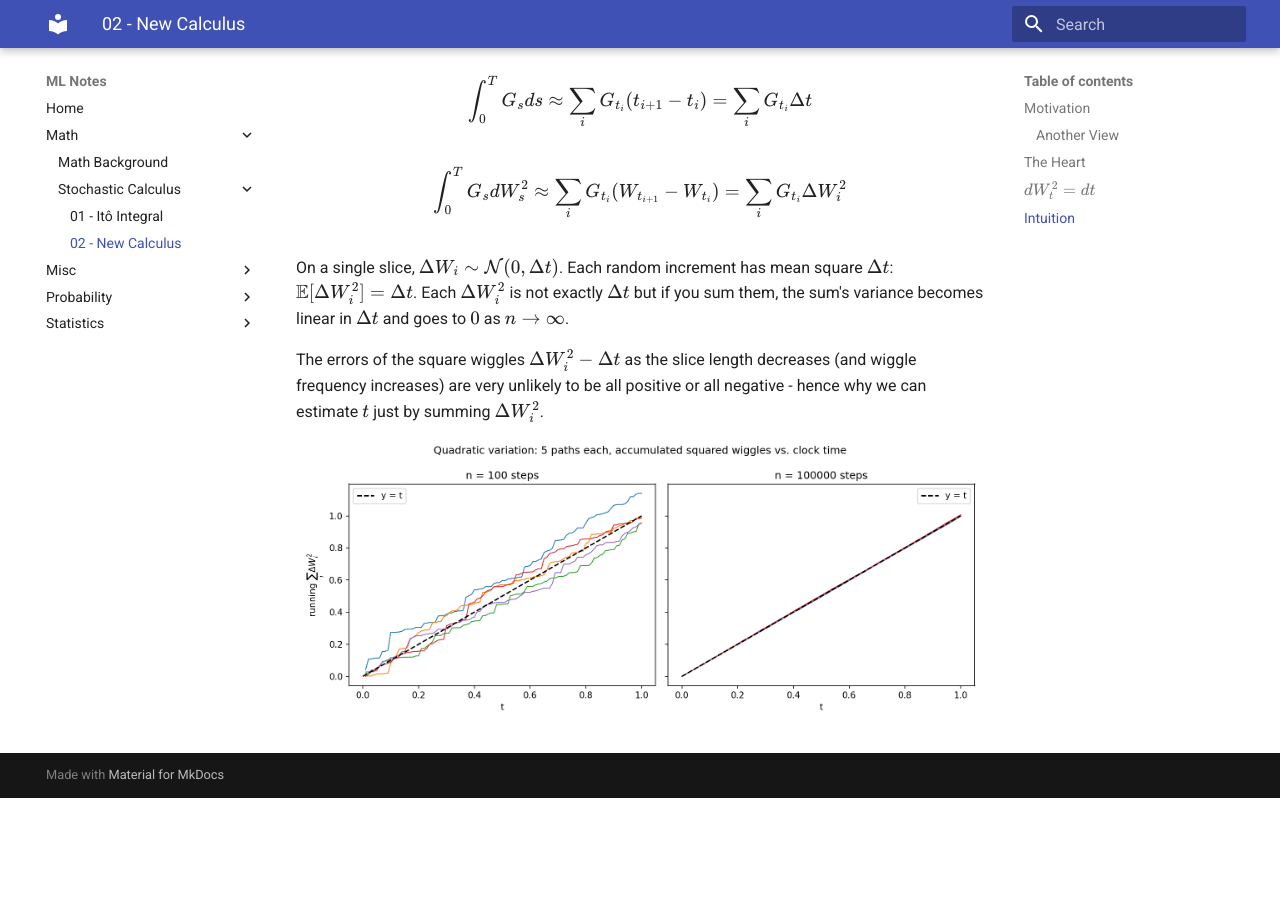
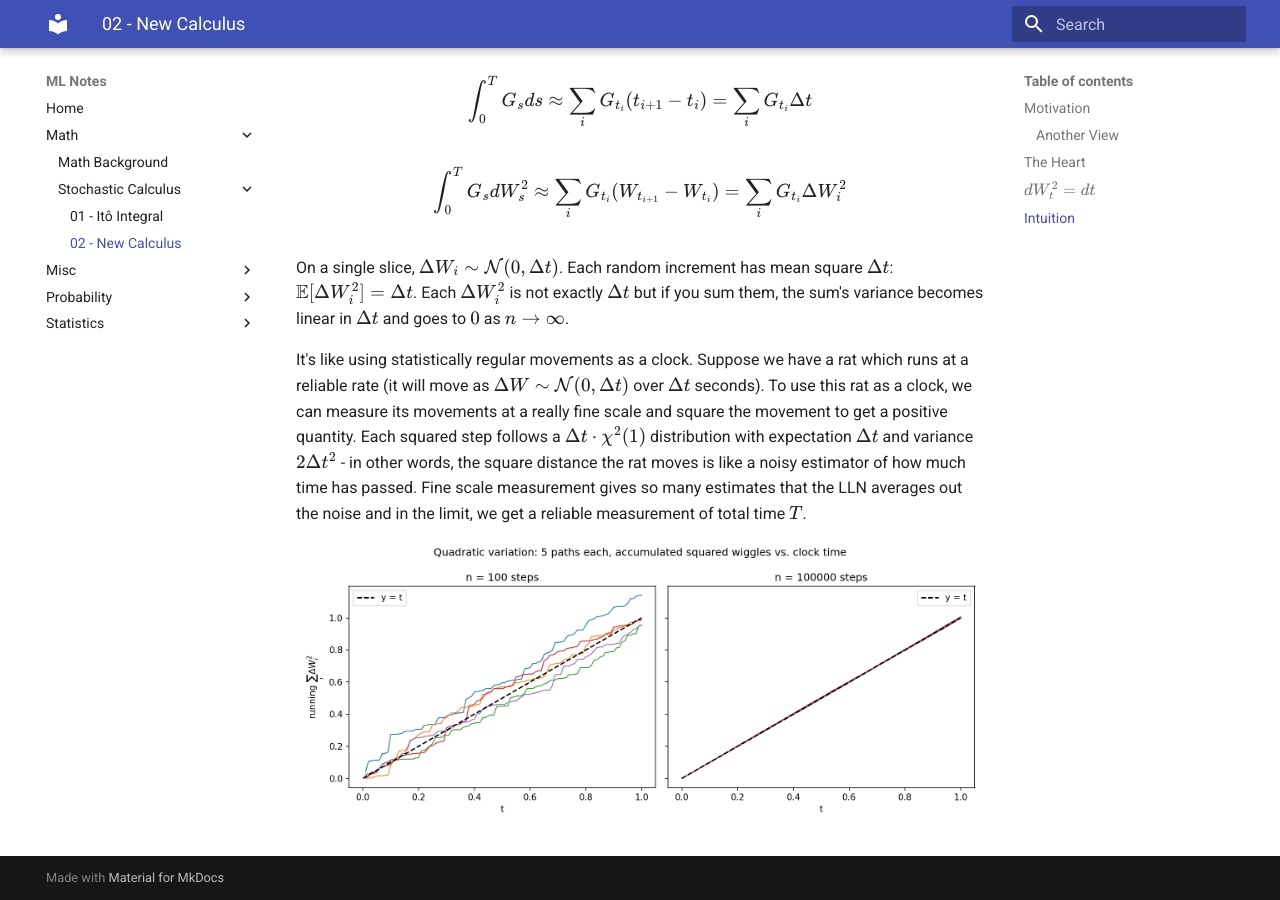
Before and after one commit to alexali04/notes, an MkDocs documentation site: the page built from docs/math/Stochastic_Calculus/2_calc.md, in a window 1280 px wide and 900 px high, scrolled down 3510 px. Built offline with MkDocs 1.6.1 and Material for MkDocs 9.7.7, drawn with Linux system fonts in a browser that asks for light colours; before the commit the page ends 4308 px from its top, so only the background shows below that.

Commit message:
rat clock

```diff
--- a/docs/math/Stochastic_Calculus/2_calc.md
+++ b/docs/math/Stochastic_Calculus/2_calc.md
@@ -142,6 +142,6 @@ $$
 
 On a single slice, $\Delta W_i \sim \mathcal{N}(0, \Delta t)$. Each random increment has mean square $\Delta t$: $\mathbb{E}[\Delta W_i^2] = \Delta t$. Each $\Delta W_i^2$ is not exactly $\Delta t$ but if you sum them, the sum's variance becomes linear in $\Delta t$ and goes to $0$ as $n \to \infty$.
 
-The errors of the square wiggles $\Delta W_i^2 - \Delta t$ as the slice length decreases (and wiggle frequency increases) are very unlikely to be all positive or all negative - hence why we can estimate $t$ just by summing $\Delta W_i^2$.
+It's like using statistically regular movements as a clock. Suppose we have a rat which runs at a reliable rate (it will move as $\Delta W \sim \mathcal{N}(0, \Delta t)$ over $\Delta t$ seconds). To use this rat as a clock, we can measure its movements at a really fine scale and square the movement to get a positive quantity. Each squared step follows a $\Delta t \cdot \chi^2(1)$ distribution with expectation $\Delta t$ and variance $2 \Delta t^2$ - in other words, the square distance the rat moves is like a noisy estimator of how much time has passed. Fine scale measurement gives so many estimates that the LLN averages out the noise and in the limit, we get a reliable measurement of total time $T$.
 
 ![](../../images/dw2.png)
```
